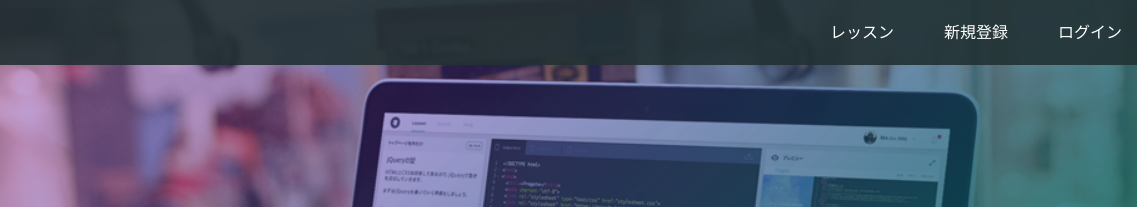
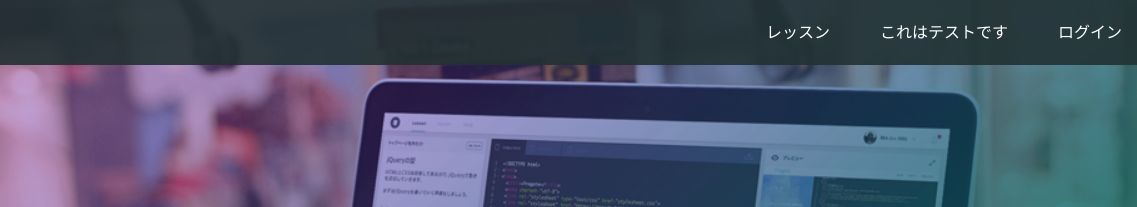
Before and after one commit to nakajuju/nakajuju.github.io, a plain HTML site: page index.html in a window 1280 px wide. Shown: the top 207 px of the page, 143-1280 px from the left. Drawn offline with Linux system fonts and the light colour scheme.

Commit message:
Update index.html

```diff
--- a/index.html
+++ b/index.html
@@ -16,7 +16,7 @@
       <span class="fa fa-bars menu-icon"></span>
       <div class="header-right">
         <a href="#">レッスン</a>
-        <a href="#">新規登録</a>
+        <a href="#">これはテストです</a>
         <a href="#" class="login">ログイン</a>
       </div>
     </div>
```
